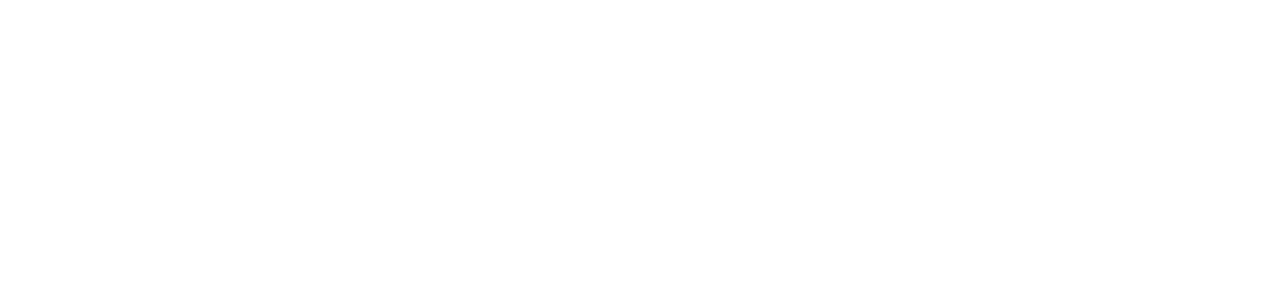
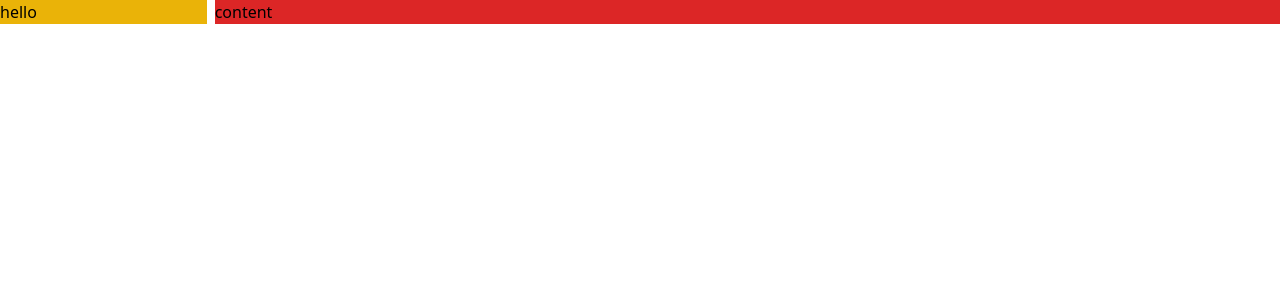
Before and after one commit to Memy11th/Game-center, a Next.js app: page / in a window 1280 px wide. Shown: the top 300 px of the page. Built offline with nearby package versions, Linux system fonts and the light colour scheme.

Commit message:
creating a gridContainer just to be re-useable

```diff
--- a/src/app/layout.tsx
+++ b/src/app/layout.tsx
@@ -1,11 +1,10 @@
 import type { Metadata } from "next";
 import "./globals.css";
-
-
+import GridContainer from "@/components/GridContainer";
 
 export const metadata: Metadata = {
   title: "Games store center by M11",
-  description: "The biggest gaming center for all gamers for all platforms ",
+  description: "The biggest gaming center for all gamers for all platforms",
 };
 
 export default function RootLayout({
@@ -15,8 +14,12 @@
 }>) {
   return (
     <html lang="en">
-      <body className={`antialiased`}>
-        {children}
+      <body className="antialiased h-screen">
+        <GridContainer cols={12}>
+          {/* Render your children here */}
+          <div className="col-span-2 bg-yellow-500">hello</div>
+          <div className="col-span-10 bg-red-600">content</div>
+        </GridContainer>
       </body>
     </html>
   );
--- a/src/app/page.tsx
+++ b/src/app/page.tsx
@@ -1,4 +1,5 @@
 export default function Home() {
   return <>
+
   </>
 }
--- /dev/null
+++ b/src/components/GridContainer.tsx
@@ -0,0 +1,30 @@
+import React from 'react';
+
+export default function GridContainer({
+  cols,
+  children,
+}: {
+  cols: number;
+  children: React.ReactNode;
+}) {
+  const gridClasses = {
+    1: 'grid-cols-1',
+    2: 'grid-cols-2',
+    3: 'grid-cols-3',
+    4: 'grid-cols-4',
+    5: 'grid-cols-5',
+    6: 'grid-cols-6',
+    7: 'grid-cols-7',
+    8: 'grid-cols-8',
+    9: 'grid-cols-9',
+    10: 'grid-cols-10',
+    11: 'grid-cols-11',
+    12: 'grid-cols-12',
+  }[cols];
+
+  return (
+    <div className={`grid ${gridClasses} gap-2`}>
+      {children}
+    </div>
+  );
+}
```
Also changed, not shown: src/components/SideNav.tsx (added, +7 -0 lines).
